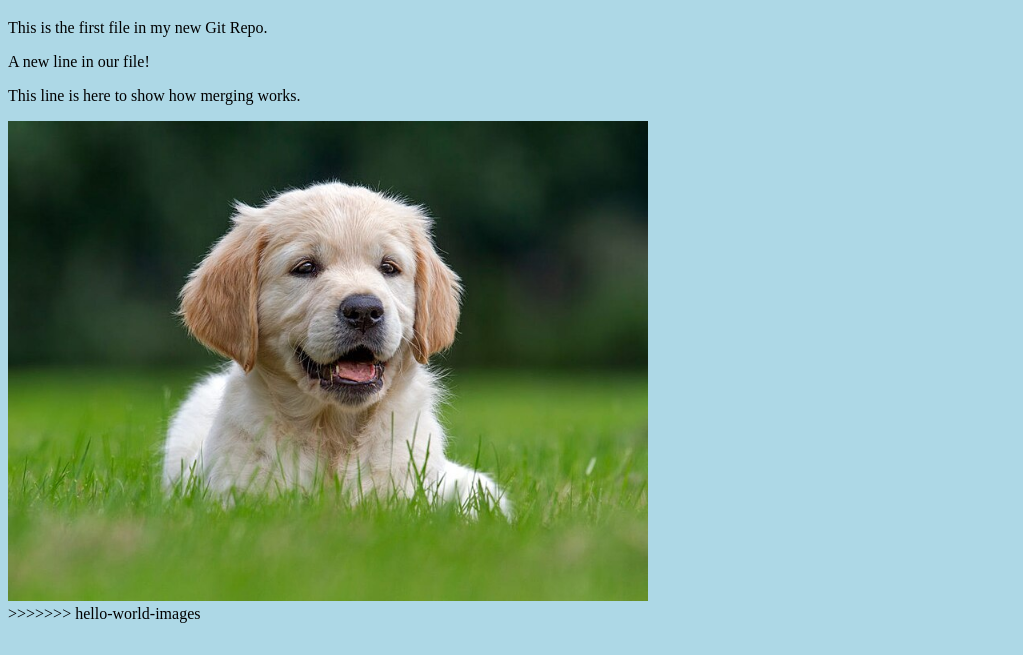
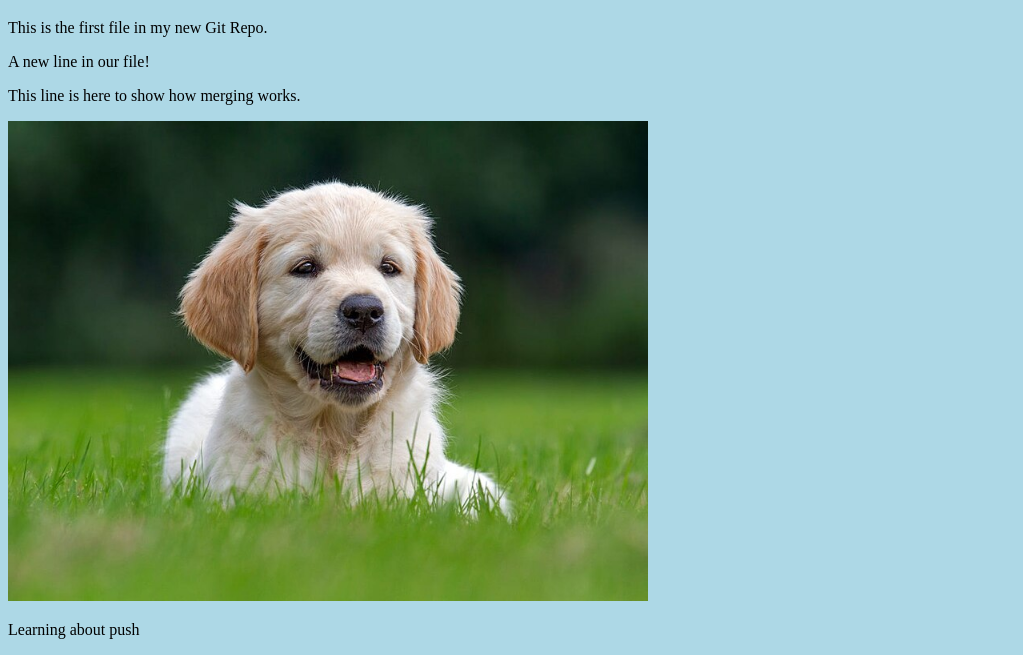
Before and after one commit to DeekshithaVellenki/hello-world, a plain HTML site: page index.html in a window 1280 px wide. Shown: the part 793-1448 px from the top of the page, without its empty margins (0-1023 px from the left). Before the commit the page ends 1424 px from the top, so only its background shows below. Drawn offline with Linux system fonts and the light colour scheme.

```diff
--- a/index.html
+++ b/index.html
@@ -12,6 +12,6 @@ style="width:100%;max-width:960px"></div>
 <p>A new line in our file!</p>
 <p>This line is here to show how merging works.</p>
 <div><img src="Dog_Breeds.jpg" alt="Hello Git" style="width:100%;max-width:640px"></div>
->>>>>>> hello-world-images
+<p>Learning about push</p>
 </body>
 </html>
```
